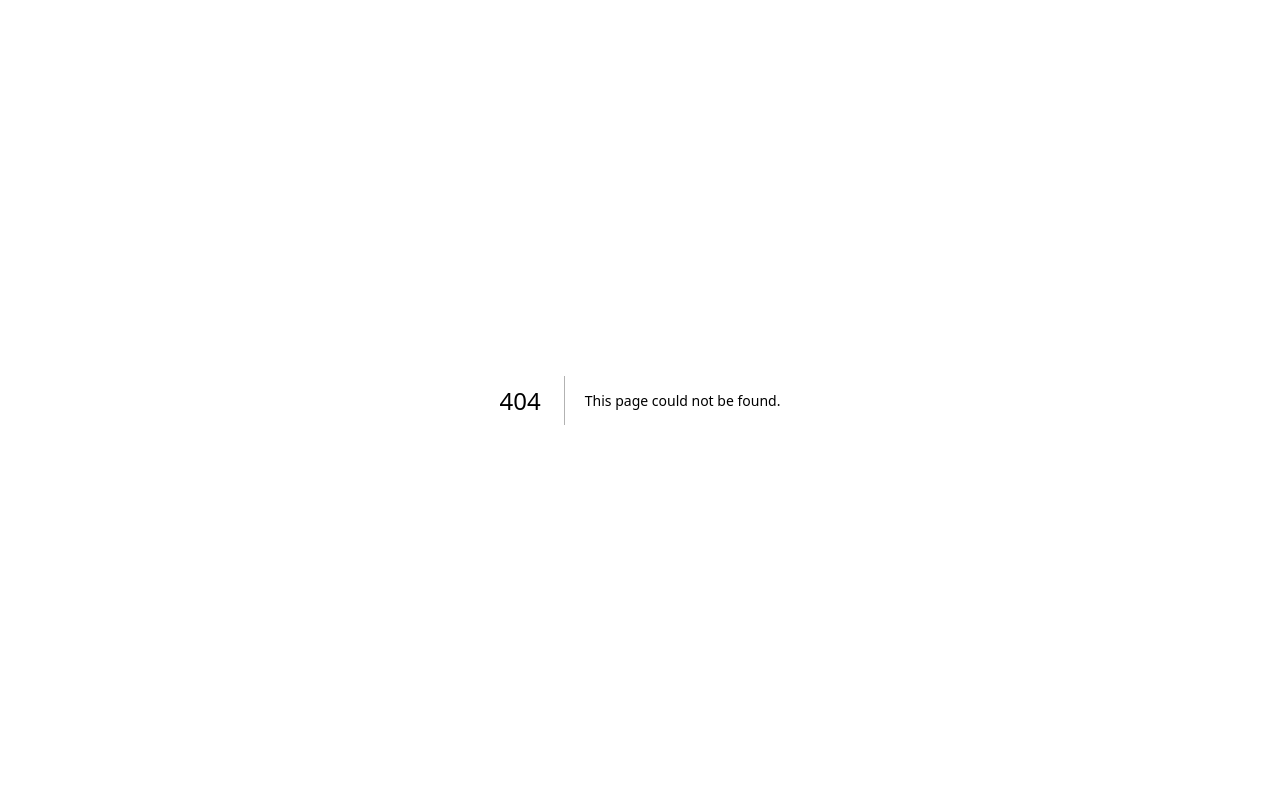
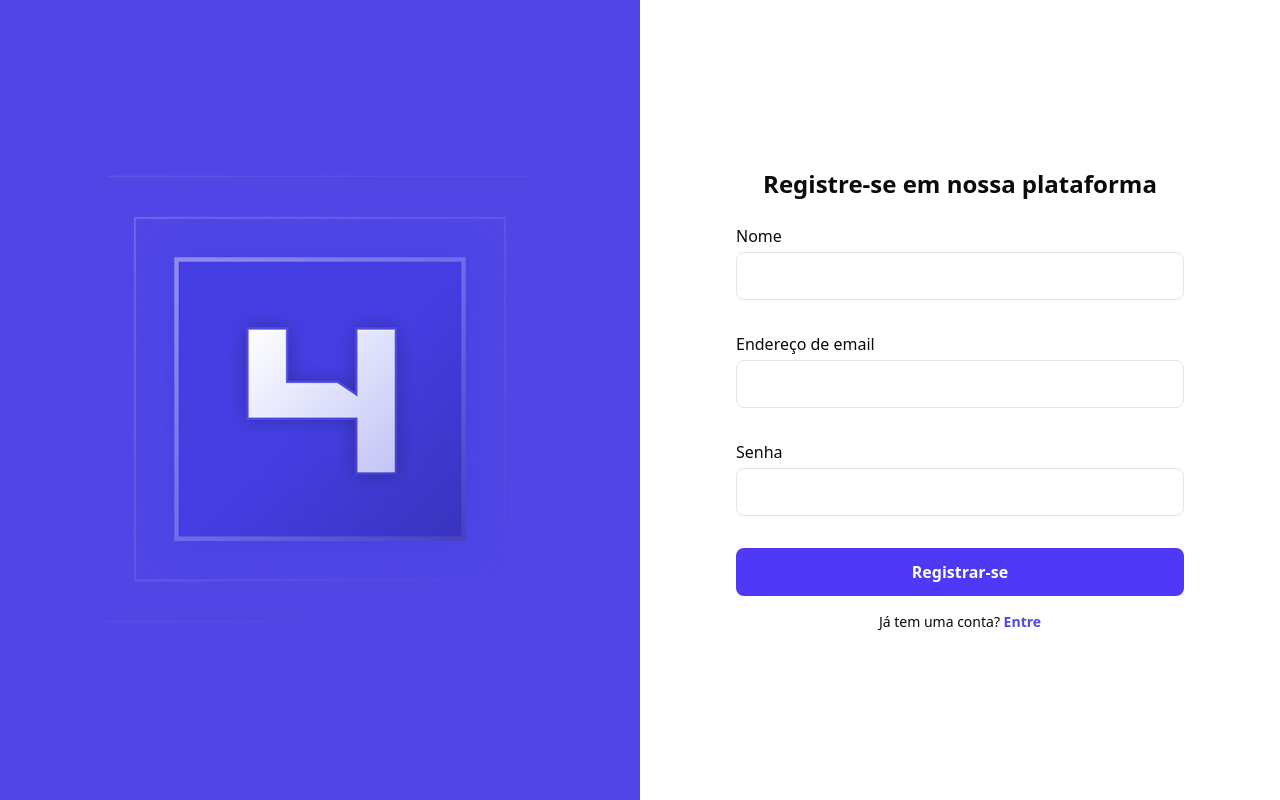
Before and after one commit to UlissesJunior/Techlab-WebApp, a Next.js app: page /signup in a window 1280 px wide. Before the commit this address had no page. Built offline with nearby package versions, Linux system fonts and the light colour scheme.

Commit message:
feat: create auth pages

```diff
--- /dev/null
+++ b/src/app/(auth)/layout.tsx
@@ -0,0 +1,25 @@
+import React from 'react';
+import Image from 'next/image';
+
+export default function AuthLayout({ children }: { children: React.ReactNode }) {
+  return (
+    <div className="min-h-screen flex text-foreground">
+      <div className="hidden md:flex w-1/2 bg-[#4F46E5] items-center justify-center">
+        <div className="relative w-2/3 h-2/3 flex items-center justify-center">
+          <Image
+            src="/AuthSplashLogo.png"
+            alt="Auth Illustration"
+            width={512}
+            height={512}
+            className="w-full h-full object-cover rounded-3xl"
+          />
+        </div>
+      </div>
+      <div className="w-full md:w-1/2 flex items-center justify-center p-4 sm:p-8">
+        <div className="w-full max-w-xs sm:max-w-md">
+          {children}
+        </div>
+      </div>
+    </div>
+  );
+}
--- /dev/null
+++ b/src/app/(auth)/login/page.tsx
@@ -0,0 +1,26 @@
+'use client';
+
+import DialogInput from '@/components/UI/DialogInput';
+import DialogButton from '@/components/UI/DialogButton';
+import Link from 'next/link';
+
+export default function LoginPage() {
+  const handleLogin = (e: React.FormEvent) => {
+    e.preventDefault();
+  };
+
+  return (
+    <div>
+      <h2 className="text-xl sm:text-2xl font-semibold mb-6 text-center">Faça o login em sua conta</h2>
+      <form className="space-y-6 sm:space-y-8" onSubmit={handleLogin}>
+        <DialogInput label="Endereço de email" type="email" className='border border-border' required />
+        <DialogInput label="Senha" type="password" className='border border-border' required />
+        <DialogButton type="submit" className="bg-indigo-600 text-white font-semibold hover:bg-indigo-700 transition cursor-pointer">Entrar</DialogButton>
+      </form>
+      <p className="text-xs sm:text-sm text-center mt-4">
+        Não tem uma conta?{' '}
+        <Link href="/signup" className="text-[#4F46E5] font-semibold">Registre-se</Link>
+      </p>
+    </div>
+  );
+}
--- /dev/null
+++ b/src/app/(auth)/signup/page.tsx
@@ -0,0 +1,27 @@
+'use client';
+
+import DialogInput from '@/components/UI/DialogInput';
+import DialogButton from '@/components/UI/DialogButton';
+import Link from 'next/link';
+
+export default function SignupPage() {
+  const handleSignup = (e: React.FormEvent) => {
+    e.preventDefault();
+  };
+
+  return (
+    <div>
+      <h2 className="text-xl sm:text-2xl font-semibold mb-6 text-center">Registre-se em nossa plataforma</h2>
+      <form className="space-y-6 sm:space-y-8" onSubmit={handleSignup}>
+        <DialogInput label="Nome" type="text" className='border border-border' required />
+        <DialogInput label="Endereço de email" type="email" className='border border-border' required />
+        <DialogInput label="Senha" type="password" className='border border-border' required />
+        <DialogButton type="submit" className="bg-indigo-600 text-white font-semibold hover:bg-indigo-700 transition cursor-pointer">Registrar-se</DialogButton>
+      </form>
+      <p className="text-xs sm:text-sm text-center mt-4">
+        Já tem uma conta?{' '}
+        <Link href="/login" className="text-[#4F46E5] font-semibold">Entre</Link>
+      </p>
+    </div>
+  );
+}
```
Also changed, not shown: public/AuthSplashLogo.png (added).
